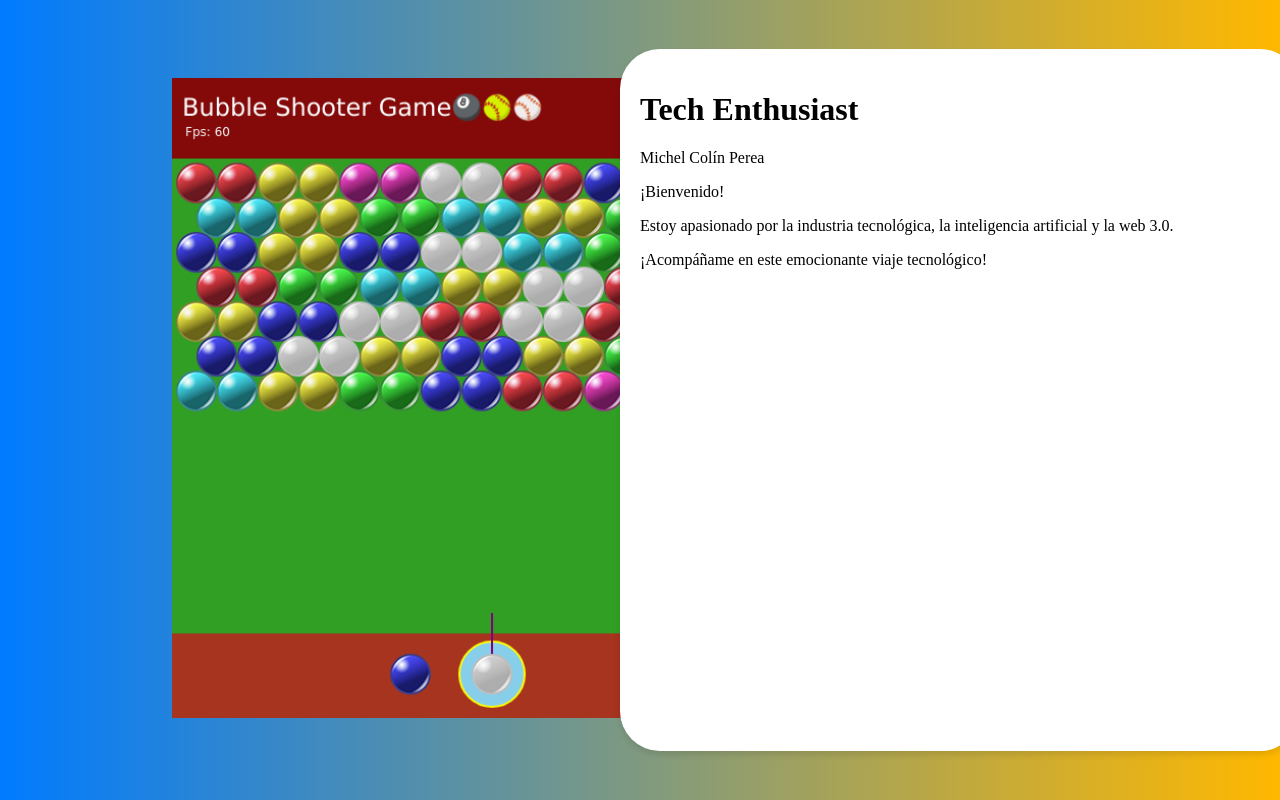
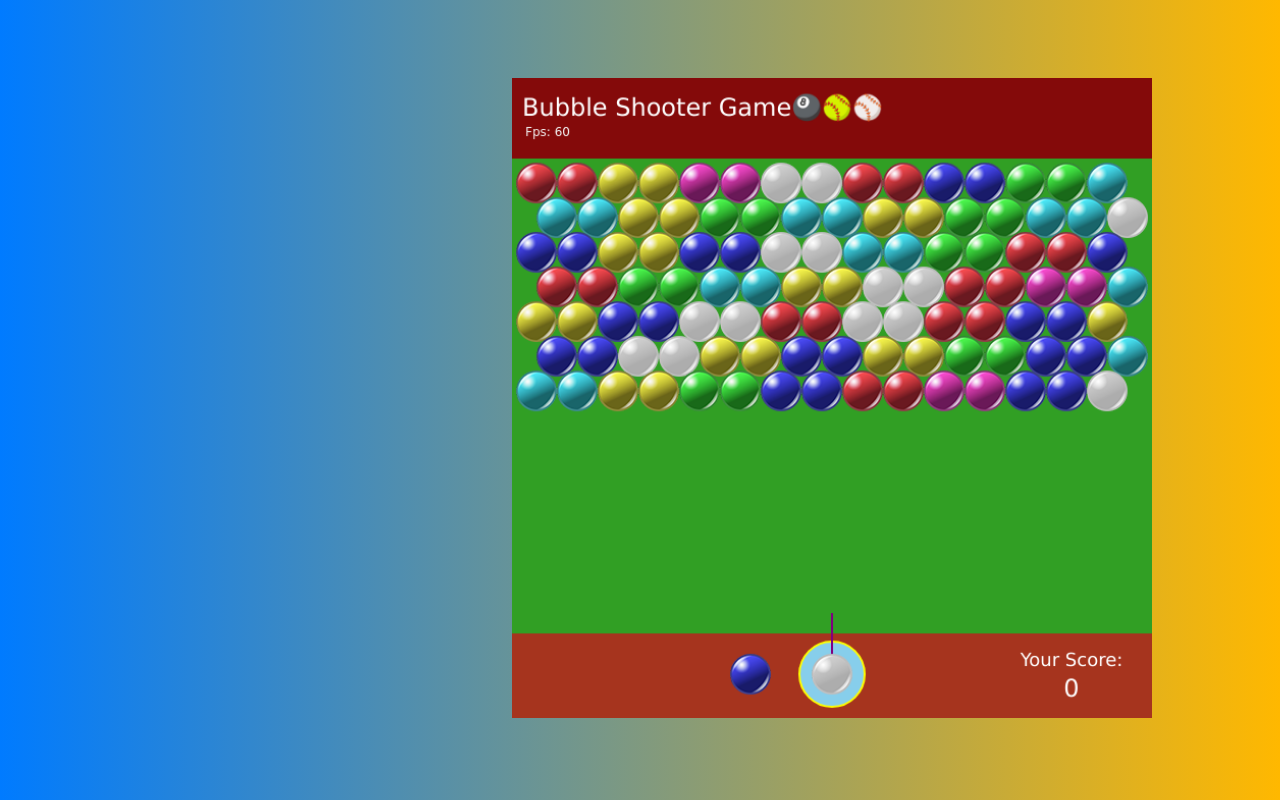
Before and after one commit to michelperea/Bubble-Shooting-Game, a plain HTML site: page index.html in a window 1280 px wide. Drawn offline with Linux system fonts and the light colour scheme.

Commit message:
Update index.html

```diff
--- a/index.html
+++ b/index.html
@@ -15,17 +15,6 @@
     <canvas style="margin-left: 30%;" id="viewport" width="628" height="628"></canvas>
   </div>
 
-  <!-- Contenedor del perfil tecnológico -->
-  <div class="profile-container">
-    <div id="viewport" class="text-center">
-      <h1 class="mt-4">Tech Enthusiast</h1>
-      <p class="lead">Michel Colín Perea</p>
-      <p>¡Bienvenido!</p>
-      <p>Estoy apasionado por la industria tecnológica, la inteligencia artificial y la web 3.0.</p>
-      <p>¡Acompáñame en este emocionante viaje tecnológico!</p>
-    </div>
-  </div>
-
   <script type='text/javascript' src='script.js'></script>
 </body>
 </html>
```
